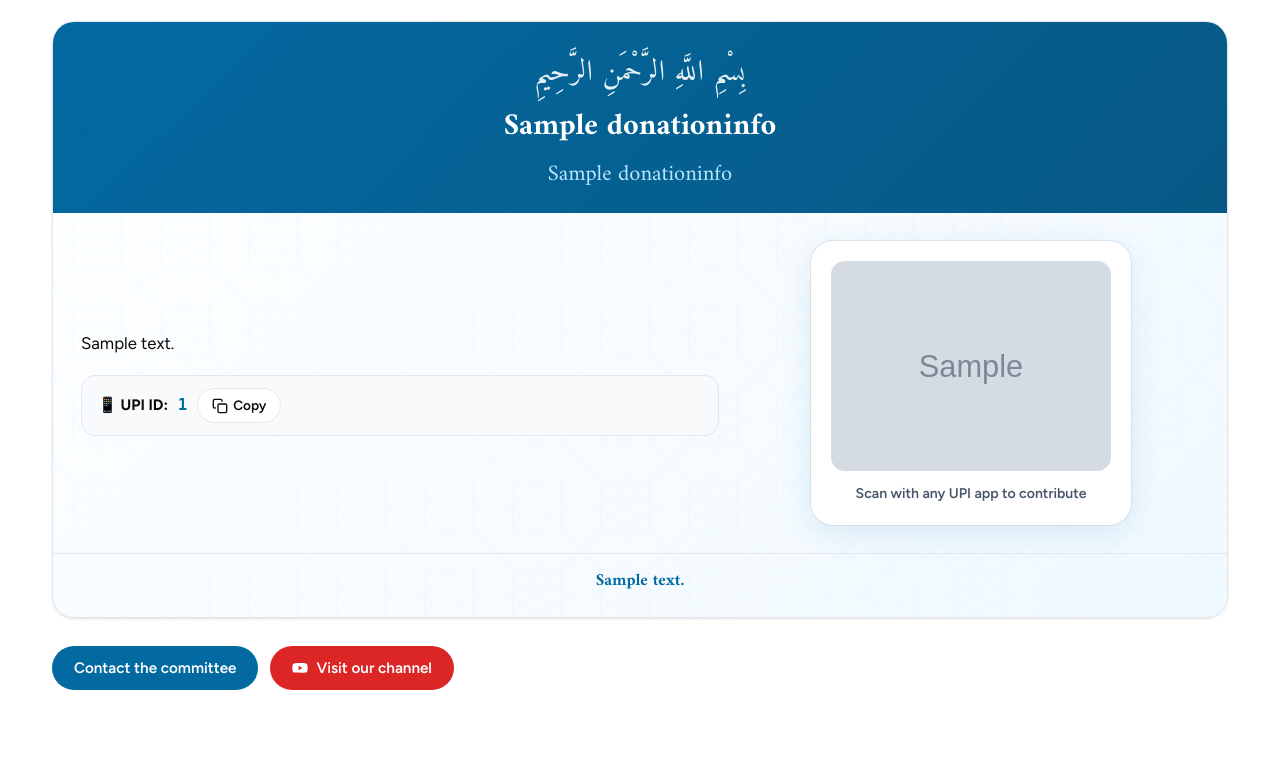
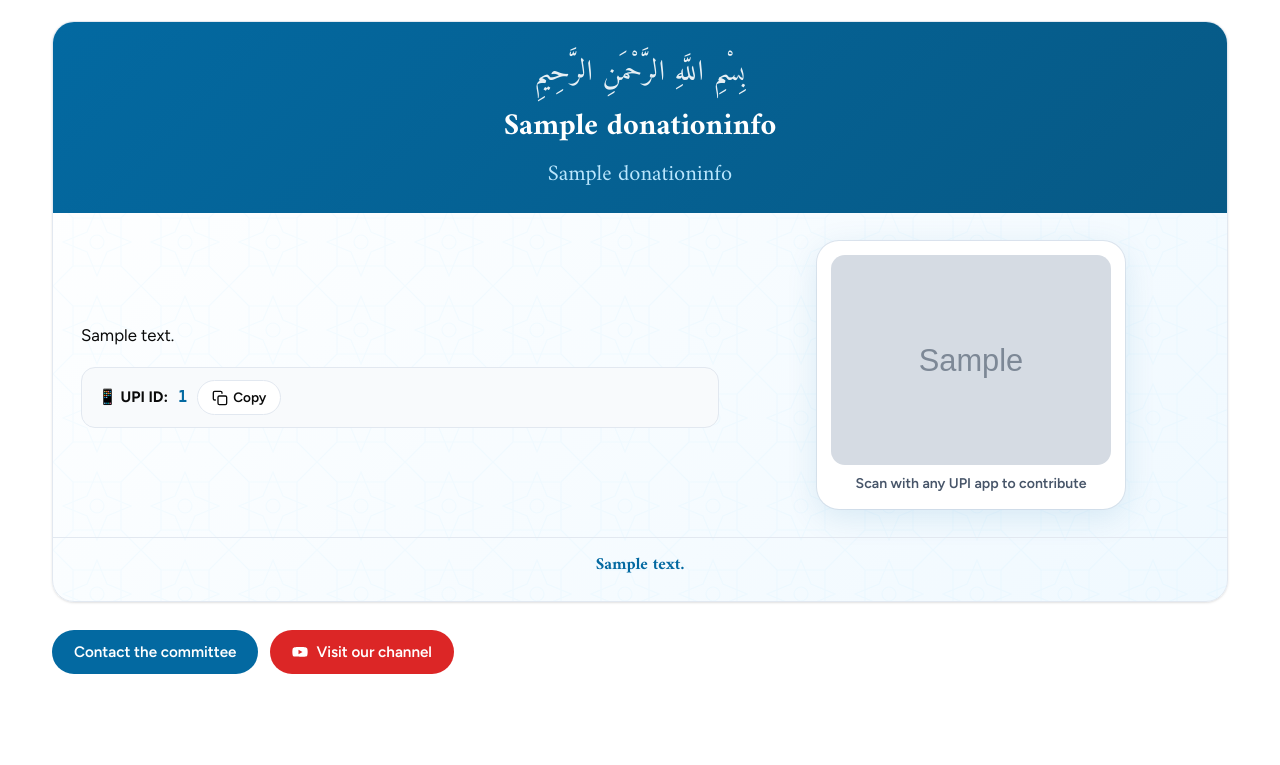
Before and after one commit to unaiskhan06/anjumanefaizanerabbani, a Django app: page /about/ in a window 1280 px wide. Shown: the part 885-1650 px from the top of the page. Run offline with Django 5.2, Linux system fonts and the light colour scheme; tables that the repository leaves empty hold one stand-in row (values such as "Sample post"); grey boxes marked "Sample" are stand-in pictures; parts of the project's set-up code (start-up, migrations or seed data) failed here and were passed over.

Commit message:
style: Reduce padding inside QR code card

```diff
--- a/static/css/style.css
+++ b/static/css/style.css
@@ -758,7 +758,7 @@ body.no-scroll { overflow: hidden; }
 .chanda-copy-btn:hover { border-color: var(--primary); color: var(--primary); background: var(--bg-alt); }
 .chanda-qr-wrap { display: grid; justify-items: center; }
 .chanda-qr-card {
-  display: grid; justify-items: center; gap: 12px; padding: 20px;
+  display: grid; justify-items: center; gap: 8px; padding: 14px;
   background: var(--white); border-radius: var(--radius-lg);
   box-shadow: 0 8px 32px rgba(3, 105, 161, .12), 0 0 0 1px var(--border);
 }
```
